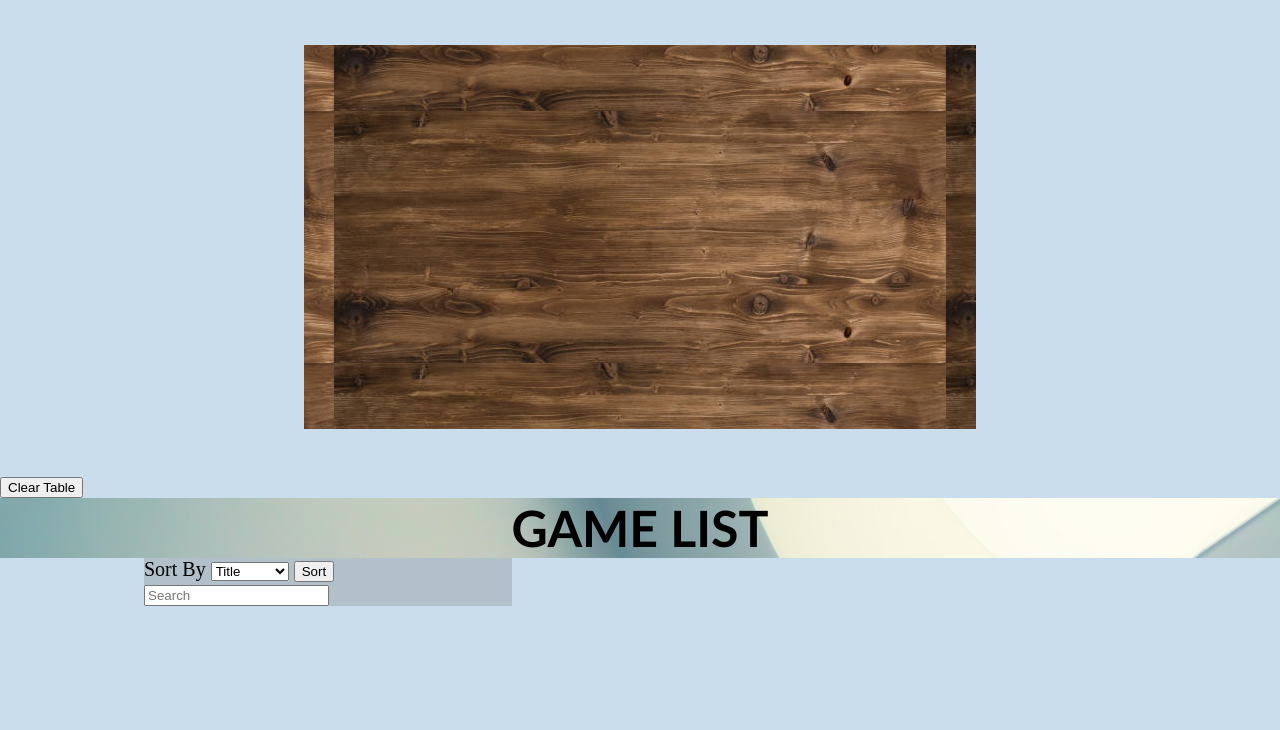
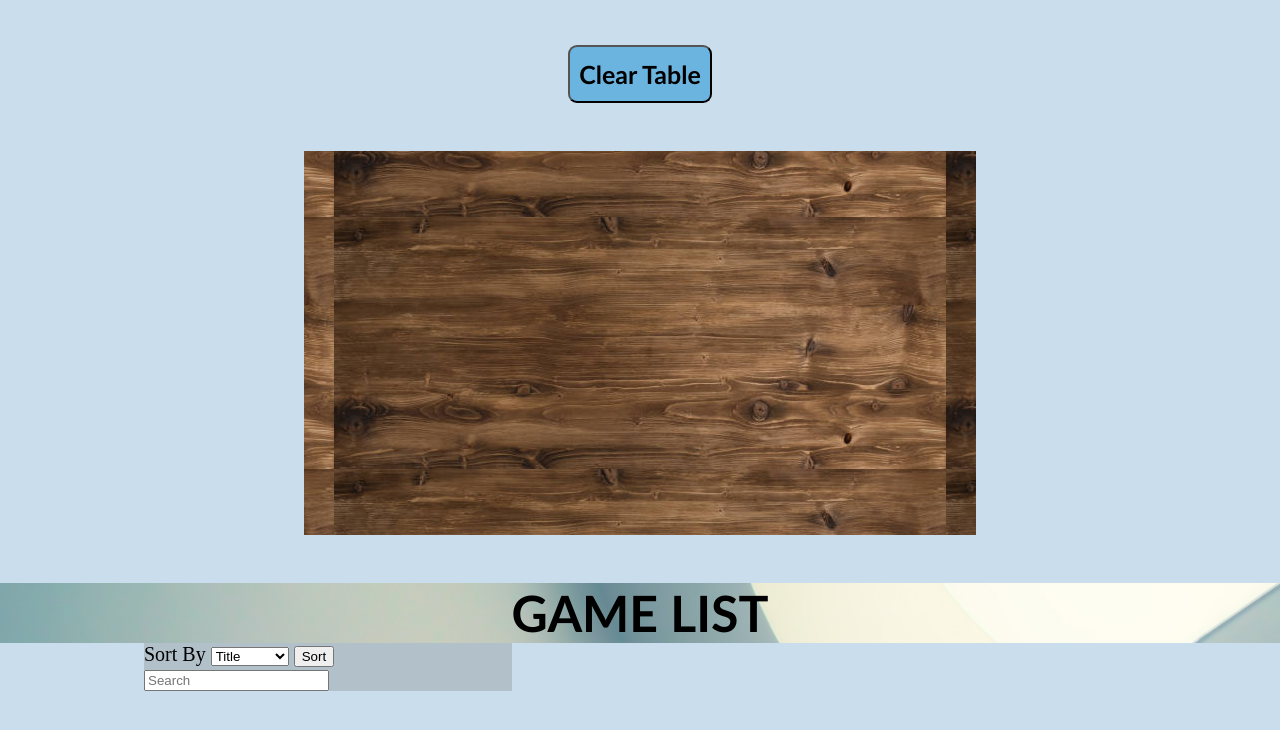
Before and after one commit to hazzirdd/gamenight-capstone, a website: page client/game-night.html in a window 1280 px wide. Shown: the part 208-938 px from the top of the page. Drawn offline with nearby package versions, Linux system fonts and the light colour scheme; no server answers.

Commit message:
home edit

```diff
--- a/client/game-night.html
+++ b/client/game-night.html
@@ -20,12 +20,13 @@
         </div>
     </header>
     <h1 id="game-list-h1">TABLE TOP</h1>
+    <div class="clear-table-btn-container">
+        <button class="clear-table-btn">Clear Table</button>
+    </div>
     <div class="tabletop-container">
         <div id="tabletop-table-image">
         </div>
     </div>
-    <button class="clear-table-btn">Clear Table</button>
-
     <h1 id="game-list-h1">GAME LIST</h1>
     <div class="orginization-tools">
         <label for="game-sort">Sort By</label>
--- a/client/styles.css
+++ b/client/styles.css
@@ -104,6 +104,29 @@ html {
     cursor: pointer;
     border-radius: 5px;
     object-fit:scale-down;
+}
+
+.clear-table-btn-container {
+    display: flex;
+    justify-content: center;
+    padding-top: 0.5in;
+}
+
+.clear-table-btn {
+    background-color:rgb(107, 180, 223);
+    width: 1.5in;
+    height: .6in;
+    border-radius: 9px;
+    cursor: pointer;
+    font-family:'Gill Sans', 'Gill Sans MT', Calibri, 'Trebuchet MS', sans-serif;
+    font-size: 25px;
+    font-weight: bold;
+    transition: .4s;
+}
+
+.clear-table-btn:hover {
+    background-color: rgb(147, 204, 236);
+    transform: scale(1.1);
 }
 
 .orginization-tools {
@@ -288,7 +311,7 @@ html {
 }
 
 .add-to-table-button:hover {
-    transform: scale(1);
+    transform: scale(1.1);
 }
 
   .accordion_button {
```
